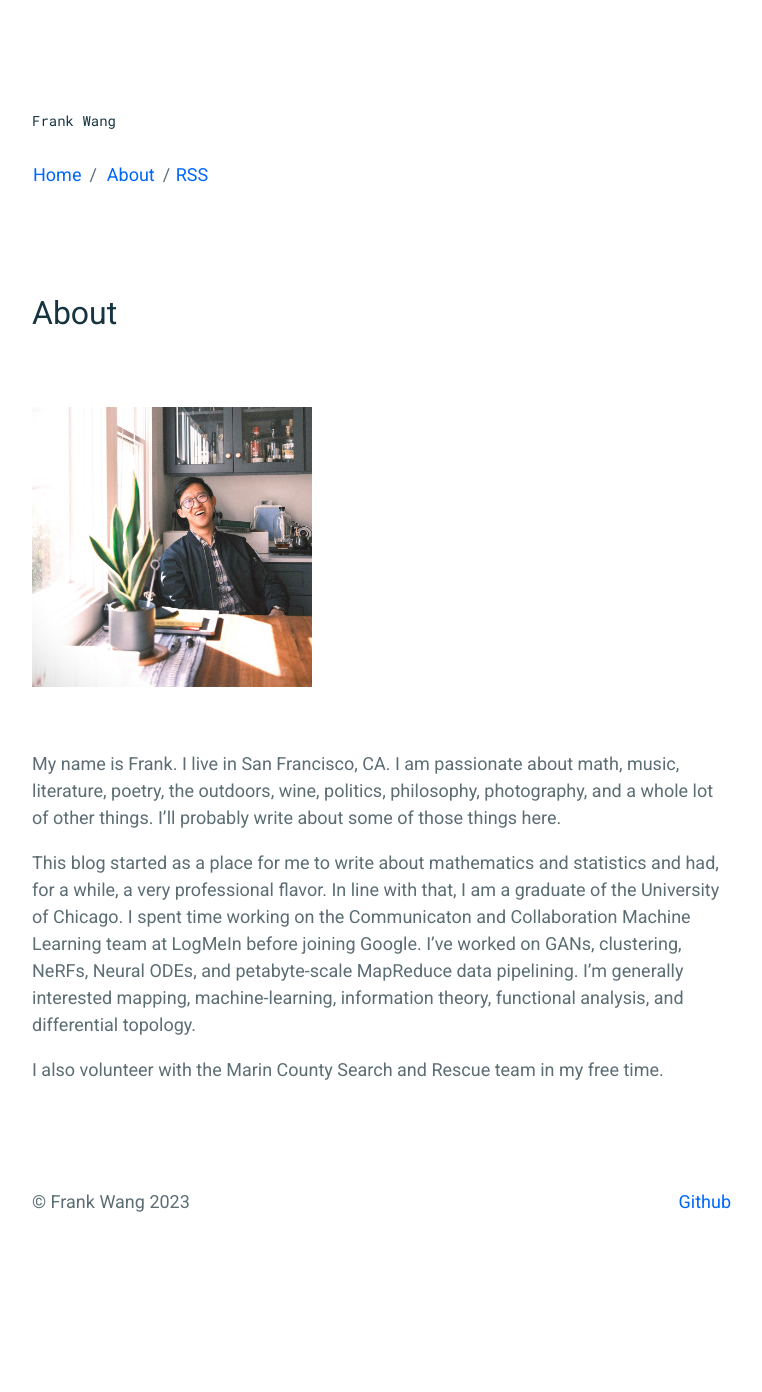
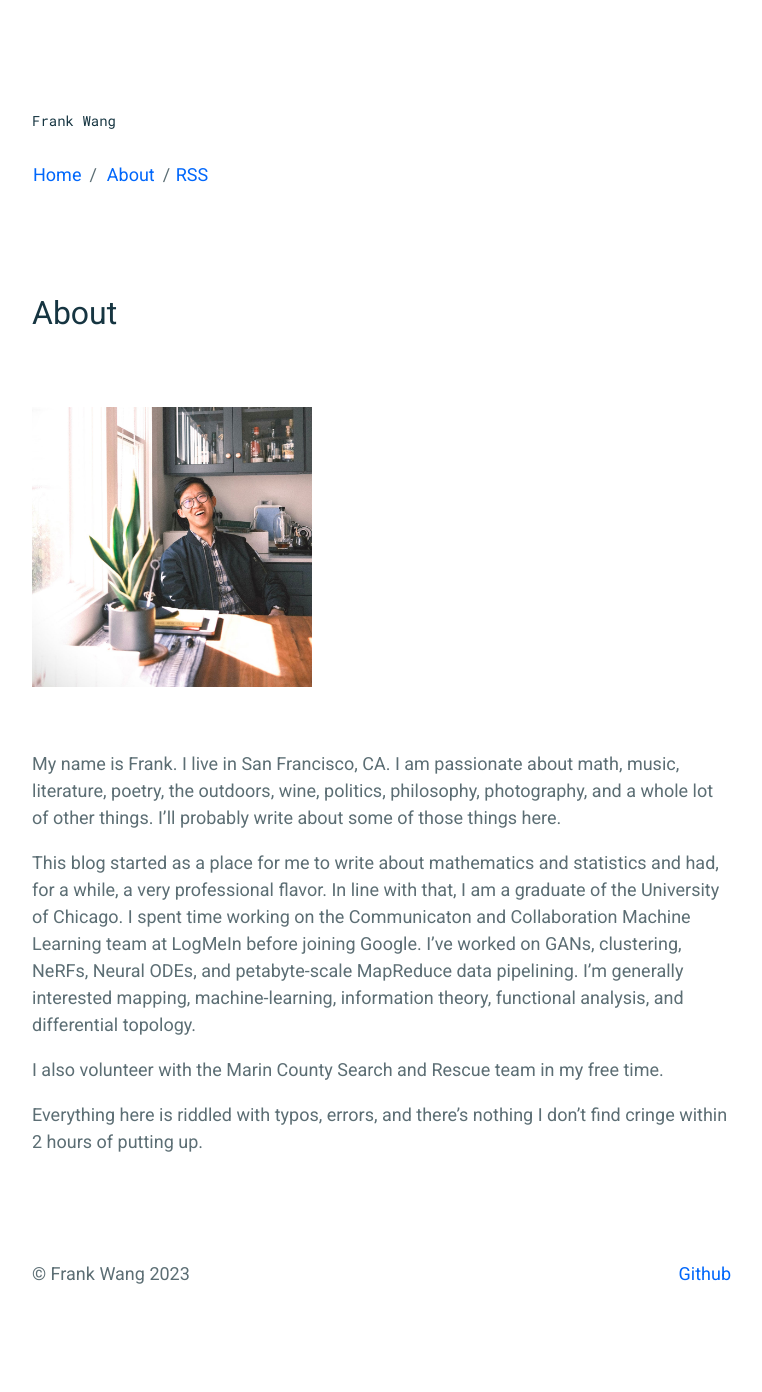
Before and after one commit to frankwang95/frankwang95.github.io, a Jekyll site: the page built from _pages/about.md, in a window 1280 px wide. Shown: the whole page, without its empty margins (258-1020 px from the left). Built offline with Jekyll 4.4.1, drawn with Linux system fonts in a browser that asks for light colours; before the commit the page ends 1320 px from its top, so only the background shows below that.

Commit message:
About tweak

```diff
--- a/_pages/about.md
+++ b/_pages/about.md
@@ -15,3 +15,5 @@ My name is Frank. I live in San Francisco, CA. I am passionate about math, music
 This blog started as a place for me to write about mathematics and statistics and had, for a while, a very professional flavor. In line with that, I am a graduate of the University of Chicago. I spent time working on the Communicaton and Collaboration Machine Learning team at LogMeIn before joining Google. I've worked on GANs, clustering, NeRFs, Neural ODEs, and petabyte-scale MapReduce data pipelining. I'm generally interested mapping, machine-learning, information theory, functional analysis, and differential topology.
 
 I also volunteer with the Marin County Search and Rescue team in my free time.
+
+Everything here is riddled with typos, errors, and there's nothing I don't find cringe within 2 hours of putting up.
```
